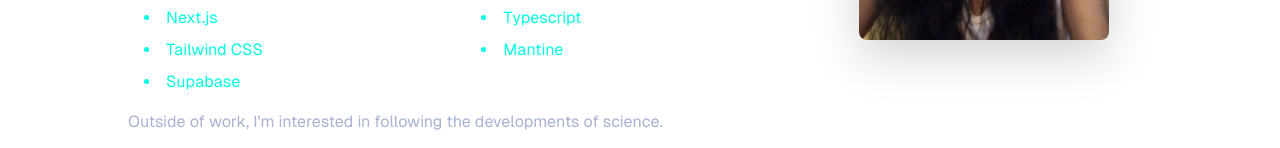
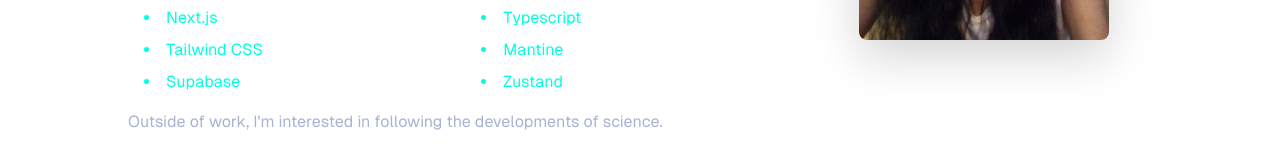
Before and after one commit to HikmaAnwar/hikma-s-portfolio, a Next.js app: page / in a window 1280 px wide. Shown: the part 804-952 px from the top of the page. Built offline with nearby package versions, Linux system fonts and the light colour scheme.

Commit message:
fix: correct typo in About component and add Zustand to skills list

```diff
--- a/src/app/components/About.jsx
+++ b/src/app/components/About.jsx
@@ -9,8 +9,8 @@
 
   const one = (
     <p className=" text-colors-slate line-height">
-      I am a dedicated apnd passionate <b>Web developer and a Software Engineering student</b>{" "}
-      at
+      I am a dedicated apnd passionate{" "}
+      <b>Web developer and a Software Engineering student</b> at
       <a
         href="http://www.aastu.edu.et/"
         target="_blank"
@@ -42,6 +42,7 @@
     "Tailwind CSS",
     "Mantine",
     "Supabase",
+    "Zustand",
   ];
 
   return (
```
